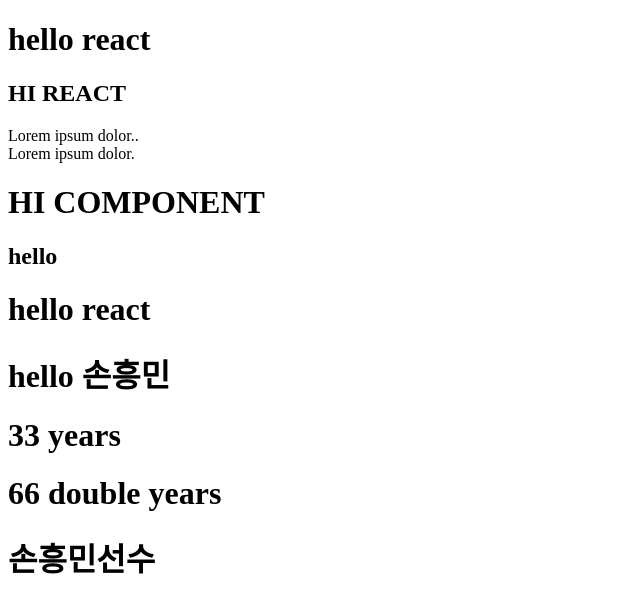
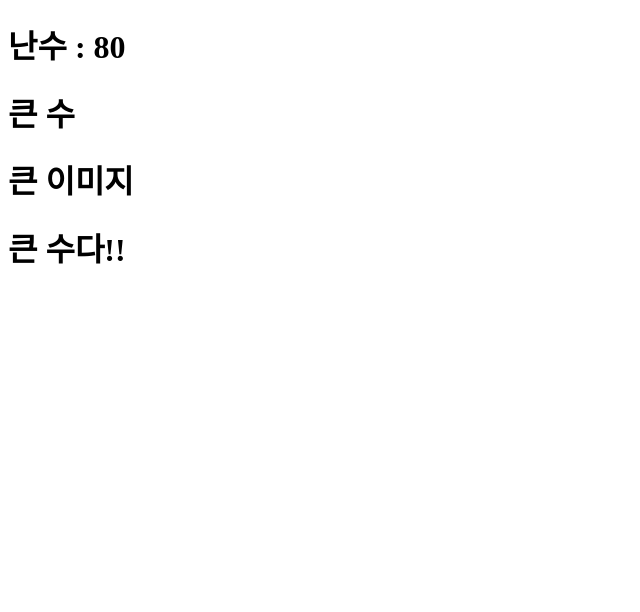
Before and after one commit to jjeongneee/react20231031, a React (Create React App) app: page / in a window 1280 px wide. Shown: the top 612 px of the page, without its empty margins (0-640 px from the left). Built offline with nearby package versions, Linux system fonts and the light colour scheme.

Commit message:
jsx의 {}에서 간단한 연산자 활용

```diff
--- a/src/App.js
+++ b/src/App.js
@@ -1,60 +1,23 @@
-function MyComp2() {
-  let name = "손흥민";
-  let age = 33;
+function App() {
+  // 1~100
+  const number = Math.ceil(Math.random() * 100);
+  const isLarge = number > 50;
 
-  // {} : jsx에서 js 코드 작성하기 위한 기호
   return (
     <>
-      <h1>hello react</h1>
-      <h1>hello {name}</h1>
-      <h1>{age} years</h1>
-      <h1>{age * 2} double years</h1>
-      <h1>{name + "선수"}</h1>
-      {/* 그래서 주석이 이렇게 생김 */}
-      {/* 그래서 주석이 이렇게 생김 */}
+      <h1>난수 : {number}</h1>
+      <h1>{number > 50 ? "큰 수" : "작은 수"}</h1>
+      <div>{number > 50 ? <BigImage /> : <SmallImage />}</div>
+      <div>{isLarge && <h1>큰 수다!!</h1>}</div>
+      <div>{isLarge || <h1>작은 수다!!!!!</h1>}</div>
     </>
   );
 }
 
-function App() {
-  // jsx에서 태그 사용시 꼭 종료태그를 작성해야 함
-  // 빈 요소이면 시작태그에서 종료
-  return (
-    <div>
-      <h1>hello react</h1>
-      <h2>HI REACT</h2>
-      <p>
-        Lorem ipsum dolor..
-        <br />
-        Lorem ipsum dolor.
-      </p>
-      <MyComp />
-      <MyComp2 />
-    </div>
-  );
+function BigImage() {
+  return <h1>큰 이미지</h1>;
 }
-
-// built-in component는 소문자로 시작
-// component 명은 꼭 대문자로 시작
-// return 문을 가져야함
-// return 값은 보통 JSX 코드
-
-function MyComp() {
-  // return 에 jsx 코드 작성 가능
-  // 꼭 하나의 root tag가 존재해야 함
-  // return 값이 여러 줄이면 ()로 감싸기
-  // root tag가 필요없다면 fragment 사용 가능
-
-  // jsx에서 주석 사용법
-  // {/*   */}
-  return (
-    <>
-      {/* 주석은 이렇게 다세요 */}
-      {/* fragment는 <></> */}
-      <h1>HI COMPONENT</h1>
-      <h2>hello</h2>
-    </>
-  );
+function SmallImage() {
+  return <h3>작은 이미지</h3>;
 }
-
 export default App;
```
